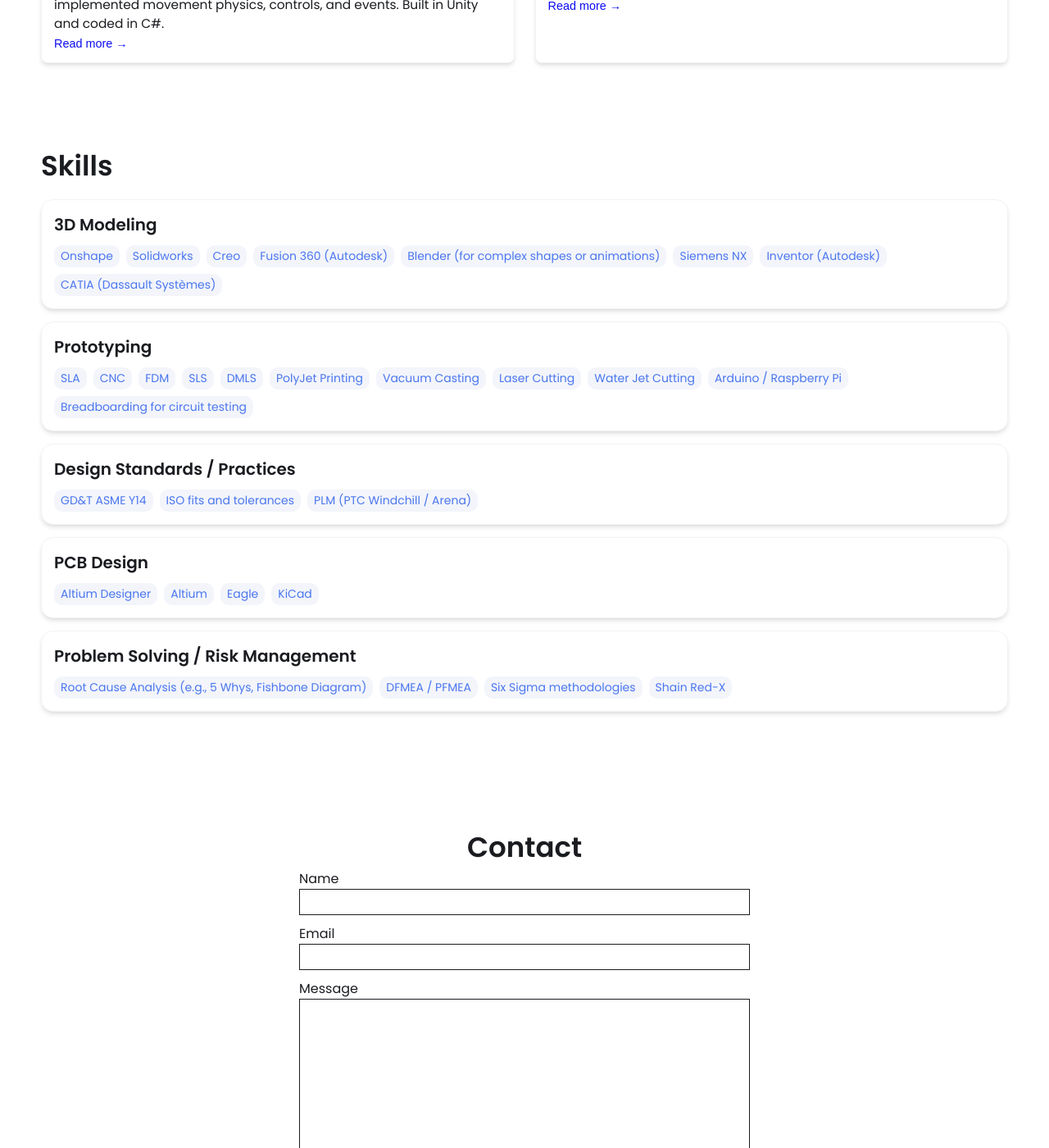
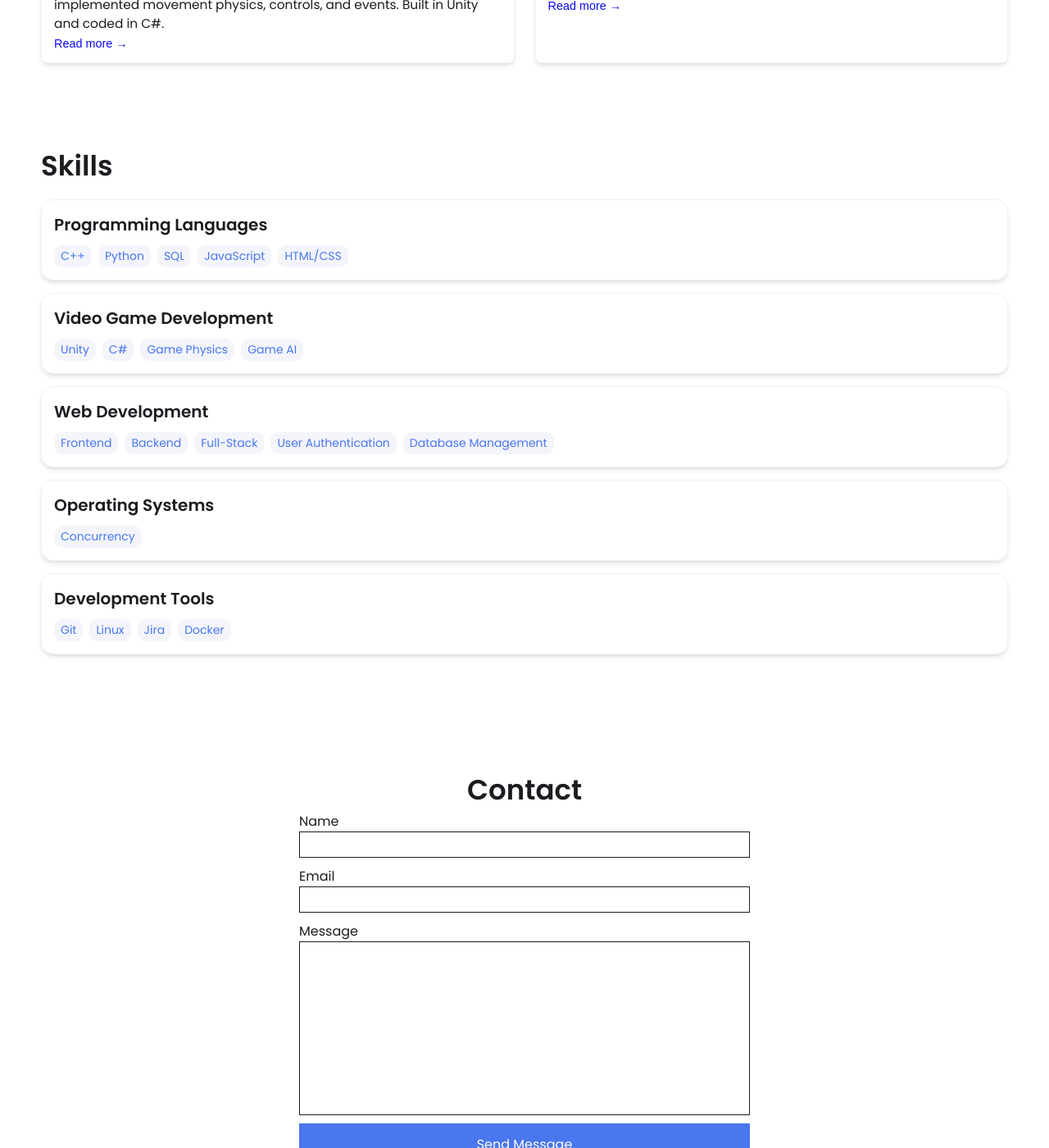
Before and after one commit to megan-chow/megan-chow.github.io, a Jekyll site: the page built from index.html, in a window 1280 px wide and 1400 px high, scrolled down 1401 px. Shown: the whole window at 82% size. Built offline with Jekyll 4.4.1, drawn with Linux system fonts in a browser that asks for light colours; some of the changed text lies outside the part shown.

Commit message:
added skills

```diff
--- a/_config.yml
+++ b/_config.yml
@@ -13,7 +13,7 @@ title: Megan Chow's Portfolio # This is what shows up in the tab of the browser
 
 # Hero Section
 name: Megan Chow
-headline: headline message
+headline: Software Developer
 description: >- # dont remove this line. this will ignore all new lines until the next section
   Write an awesome intro and discuss your highlights and qualification. You can edit this
   line in _config.yml. It will appear in your document head meta (for
@@ -33,7 +33,7 @@ resume-url:
 external-links:    # input only your own url slug. The icons with missing entries will not appear.
   linkedin: test    # https://www.linkedin.com/in/{your url slug}
   github: megan-chow    # https://github.com/{your url slug}
-  stackoverflow: test      # https://stackoverflow.com/users/{your url slug}
+  stackoverflow:       # https://stackoverflow.com/users/{your url slug}
   medium:            # https://medium.com/@{your url slug}
   x-twitter:   # https://x.com/{your url slug}
   threads:            # https://threads.net/@{your url slug}
@@ -45,46 +45,35 @@ external-links:    # input only your own url slug. The icons with missing entrie
 
 # Skills Section - Add the list of your Skills by categories/tools. The indentation for each level needs to be precise.
 skills:
-  - category: 3D Modeling
+  - category: Programming Languages
     tools:
-    - Onshape
-    - Solidworks
-    - Creo
-    - Fusion 360 (Autodesk)
-    - Blender (for complex shapes or animations)
-    - Siemens NX
-    - Inventor (Autodesk)
-    - CATIA (Dassault Systèmes)
-  - category: Prototyping
+    - C++
+    - Python
+    - SQL
+    - JavaScript
+    - HTML/CSS
+  - category: Video Game Development
     tools:
-    - SLA
-    - CNC
-    - FDM
-    - SLS
-    - DMLS
-    - PolyJet Printing
-    - Vacuum Casting
-    - Laser Cutting
-    - Water Jet Cutting
-    - Arduino / Raspberry Pi
-    - Breadboarding for circuit testing
-  - category: Design Standards / Practices
+    - Unity
+    - C#
+    - Game Physics
+    - Game AI
+  - category: Web Development
     tools:
-    - GD&T ASME Y14
-    - ISO fits and tolerances
-    - PLM (PTC Windchill / Arena)
-  - category: PCB Design
+    - Frontend
+    - Backend
+    - Full-Stack
+    - User Authentication
+    - Database Management
+  - category: Operating Systems
     tools:
-    - Altium Designer
-    - Altium
-    - Eagle
-    - KiCad
-  - category: Problem Solving / Risk Management
+    - Concurrency
+  - category: Development Tools
     tools:
-    - Root Cause Analysis (e.g., 5 Whys, Fishbone Diagram)
-    - DFMEA / PFMEA
-    - Six Sigma methodologies
-    - Shain Red-X
+    - Git
+    - Linux
+    - Jira
+    - Docker
 
 
 # Contact Form Setup. Setup an account and copy over the key. When someone fills out the form, it will be received in your email.
```
